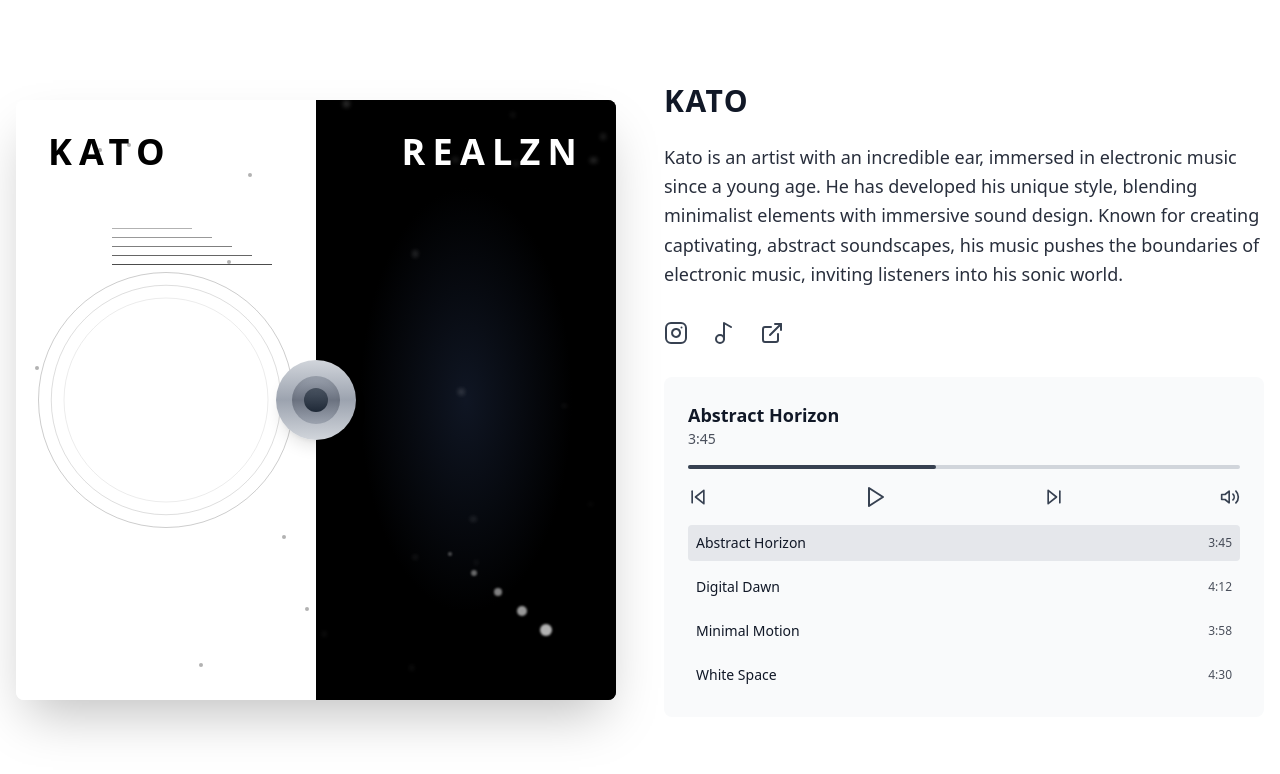
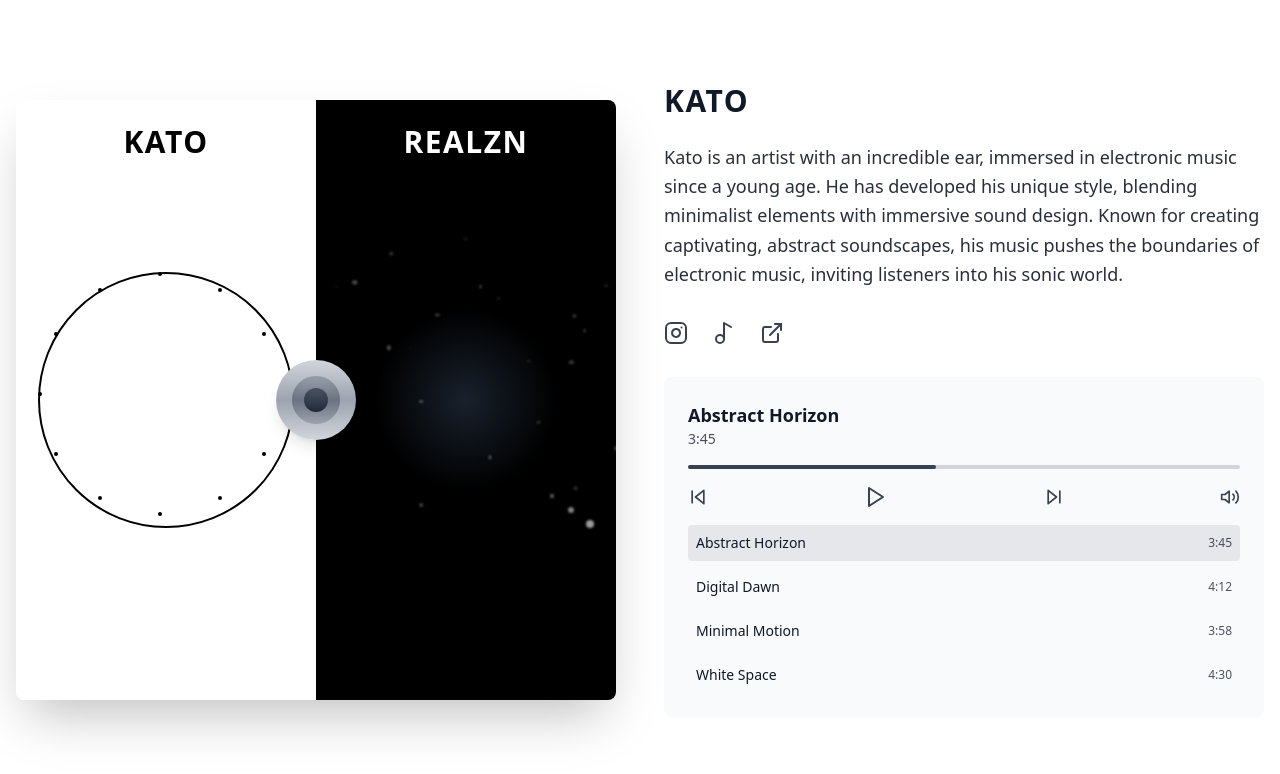
Before and after one commit to TbhX/Frenchmafia, a React (Vite) app in the folder project/: page / in a window 1280 px wide. Shown: the top 774 px of the page. Built offline with nearby package versions, Linux system fonts and the light colour scheme.

Commit message:
Update AlbumCover.tsx

```diff
--- a/project/src/components/AlbumCover.tsx
+++ b/project/src/components/AlbumCover.tsx
@@ -1,99 +1,82 @@
 import React from 'react';
 import { motion } from 'framer-motion';
 
-interface AlbumCoverProps {
+interface AlbumSideProps {
   side: 'kato' | 'realzn';
   onClick: () => void;
 }
 
-const AlbumCover: React.FC<AlbumCoverProps> = ({ side, onClick }) => {
+const AlbumSide: React.FC<AlbumSideProps> = ({ side, onClick }) => {
   const isKato = side === 'kato';
 
   return (
     <motion.div
-      className={`w-1/2 h-full relative ${isKato ? 'bg-white' : 'bg-black'}`}
+      className={`w-full md:w-1/2 h-full relative ${isKato ? 'bg-white' : 'bg-black'}`}
       onClick={onClick}
       whileHover={{ scale: 1.02 }}
       transition={{ type: "spring", stiffness: 400 }}
     >
       {/* Title */}
       <div
-        className={`absolute ${isKato ? 'left-8' : 'right-8'} top-8
-          text-4xl font-bold tracking-[0.2em] z-10
+        className={`absolute top-6 left-1/2 transform -translate-x-1/2 text-3xl tracking-wider font-bold
         ${isKato ? 'text-black' : 'text-white'}`}
       >
         {side.toUpperCase()}
       </div>
 
-      {/* Side Specific Design */}
+      {isKato ? (
+        // Kato Side Design
         <div className="absolute inset-0 flex items-center justify-center">
-        {isKato ? (
-          // Kato Side
-          <div className="relative w-full h-full">
-            {/* Minimalist Lines */}
-            <div className="absolute left-24 top-32 space-y-2">
-              {[...Array(5)].map((_, i) => (
+          <div className="w-48 md:w-64 h-48 md:h-64 relative">
+            {/* Main Circle */}
+            <div className="absolute inset-0 border-2 border-black rounded-full" />
+
+            {/* Dotted Pattern */}
+            <div className="absolute inset-0">
+              {[...Array(12)].map((_, i) => (
                 <div
                   key={i}
-                  className="h-px bg-black"
+                  className="absolute w-1 h-1 bg-black rounded-full"
                   style={{
-                    width: `${80 + i * 20}px`,
-                    opacity: 0.3 + i * 0.1
+                    left: `${Math.cos(i * (Math.PI / 6)) * 120 + 120}px`,
+                    top: `${Math.sin(i * (Math.PI / 6)) * 120 + 120}px`,
                   }}
                 />
               ))}
             </div>
 
-            {/* Circular Pattern */}
-            <div className="absolute inset-0 flex items-center justify-center">
-              <div className="relative w-64 h-64">
-                {[...Array(3)].map((_, i) => (
+            {/* Vertical Lines */}
+            <div className="absolute -left-32 h-full">
+              {[...Array(4)].map((_, i) => (
                 <div
                   key={i}
-                    className="absolute inset-0 border border-black rounded-full"
-                    style={{
-                      opacity: 0.2 - i * 0.05,
-                      transform: `scale(${1 - i * 0.1})`
-                    }}
+                  className="absolute h-full w-px bg-black opacity-30"
+                  style={{ left: `${i * 12}px` }}
                 />
               ))}
             </div>
           </div>
-
-            {/* Dots */}
+        </div>
+      ) : (
+        // Realzn Side Design
+        <div className="absolute inset-0 flex items-center justify-center overflow-hidden">
+          <div className="w-48 md:w-64 h-48 md:h-64 relative">
+            {/* Smoke Effect */}
             <div className="absolute inset-0">
-              {[...Array(8)].map((_, i) => (
+              <div className="absolute inset-0 bg-gradient-radial from-gray-800 via-transparent to-black opacity-80" />
+              <div className="absolute inset-0 animate-smoke">
+                {[...Array(20)].map((_, i) => (
                   <div
                     key={i}
-                  className="absolute w-1 h-1 bg-black rounded-full"
+                    className="absolute rounded-full bg-white"
                     style={{
-                    left: `${Math.random() * 100}%`,
-                    top: `${Math.random() * 100}%`,
-                    opacity: 0.3
-                  }}
-                />
-              ))}
-            </div>
-          </div>
-        ) : (
-          // Realzn Side
-          <div className="relative w-full h-full overflow-hidden">
-            {/* Smoke Effect */}
-            <div className="absolute inset-0">
-              <div className="absolute inset-0 bg-gradient-radial from-gray-900 via-black to-black opacity-90" />
-              <div className="absolute inset-0 animate-smoke">
-                {[...Array(30)].map((_, i) => (
-                  <div
-                    key={i}
-                    className="absolute bg-white blur-[2px]"
-                    style={{
-                      width: `${Math.random() * 4 + 1}px`,
-                      height: `${Math.random() * 4 + 1}px`,
+                      width: `${Math.random() * 3 + 1}px`,
+                      height: `${Math.random() * 3 + 1}px`,
                       top: `${Math.random() * 100}%`,
                       left: `${Math.random() * 100}%`,
-                      opacity: Math.random() * 0.5,
-                      transform: `scale(${Math.random() * 2 + 1})`,
-                      animation: `float ${Math.random() * 5 + 3}s infinite ease-in-out`
+                      opacity: Math.random() * 0.4,
+                      filter: 'blur(1px)',
+                      animation: `float ${Math.random() * 4 + 3}s infinite ease-in-out`,
                     }}
                   />
                 ))}
@@ -101,18 +84,17 @@ const AlbumCover: React.FC<AlbumCoverProps> = ({ side, onClick }) => {
             </div>
 
             {/* Celestial Objects */}
-            <div className="absolute right-16 bottom-16 w-48 h-48">
-              <div className="relative w-full h-full">
-                {[...Array(5)].map((_, i) => (
+            <div className="absolute right-0 bottom-0 w-24 md:w-32 h-24 md:h-32">
+              {[...Array(3)].map((_, i) => (
                 <div
                   key={i}
                   className="absolute bg-white rounded-full blur-[1px]"
                   style={{
-                      width: `${12 - i * 2}px`,
-                      height: `${12 - i * 2}px`,
-                      right: `${i * 25}px`,
-                      bottom: `${i * 20}px`,
-                      opacity: 0.7 - i * 0.1
+                    width: `${8 - i * 2}px`,
+                    height: `${8 - i * 2}px`,
+                    right: `${i * 20}px`,
+                    bottom: `${i * 15}px`,
+                    opacity: 0.6 - i * 0.1,
                   }}
                 />
               ))}
@@ -120,9 +102,8 @@ const AlbumCover: React.FC<AlbumCoverProps> = ({ side, onClick }) => {
           </div>
         </div>
       )}
-      </div>
     </motion.div>
   );
 };
 
-export default AlbumCover;
+export default AlbumSide;
```
Lines whose indentation alone changed are shown as unchanged.
